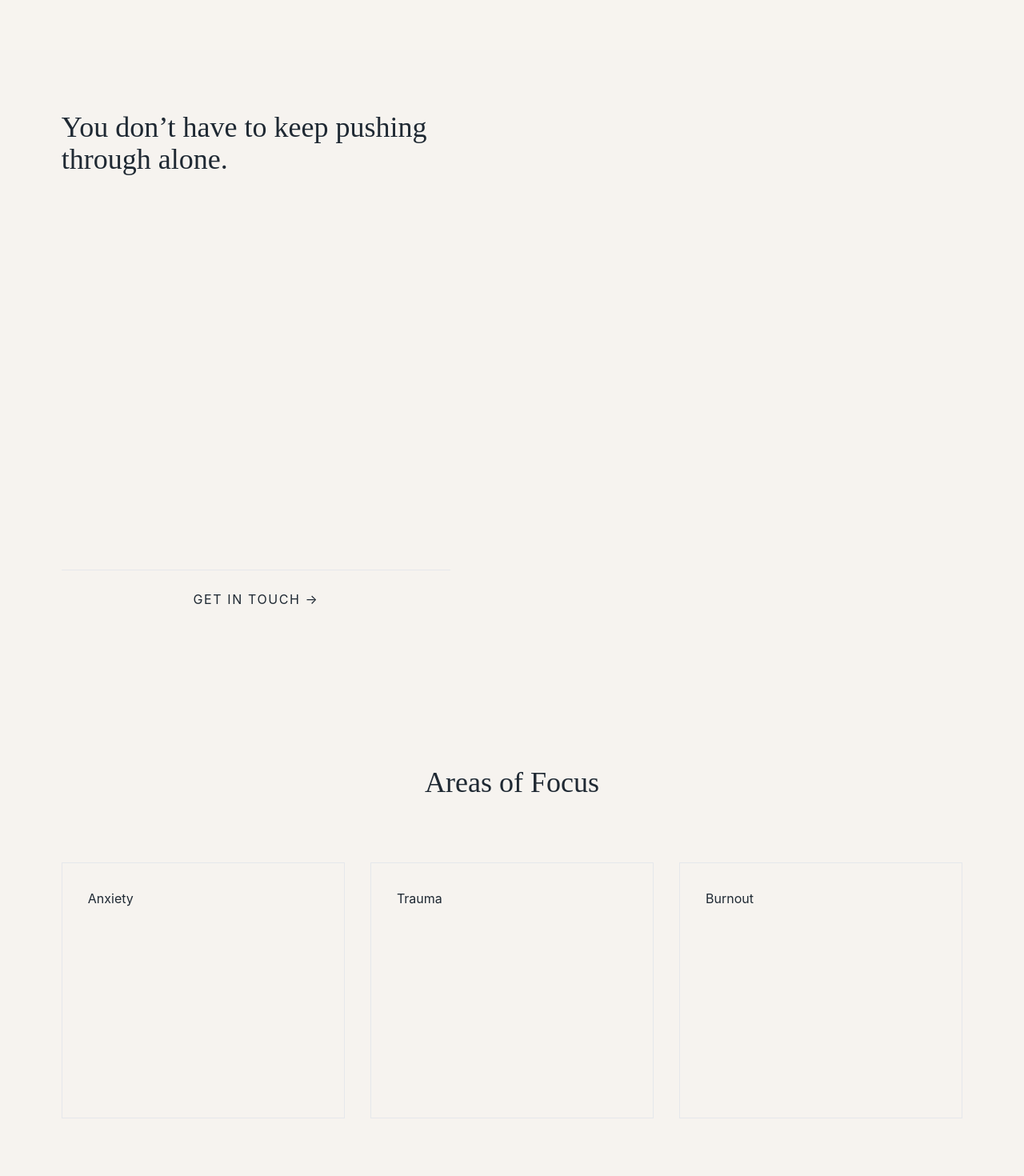
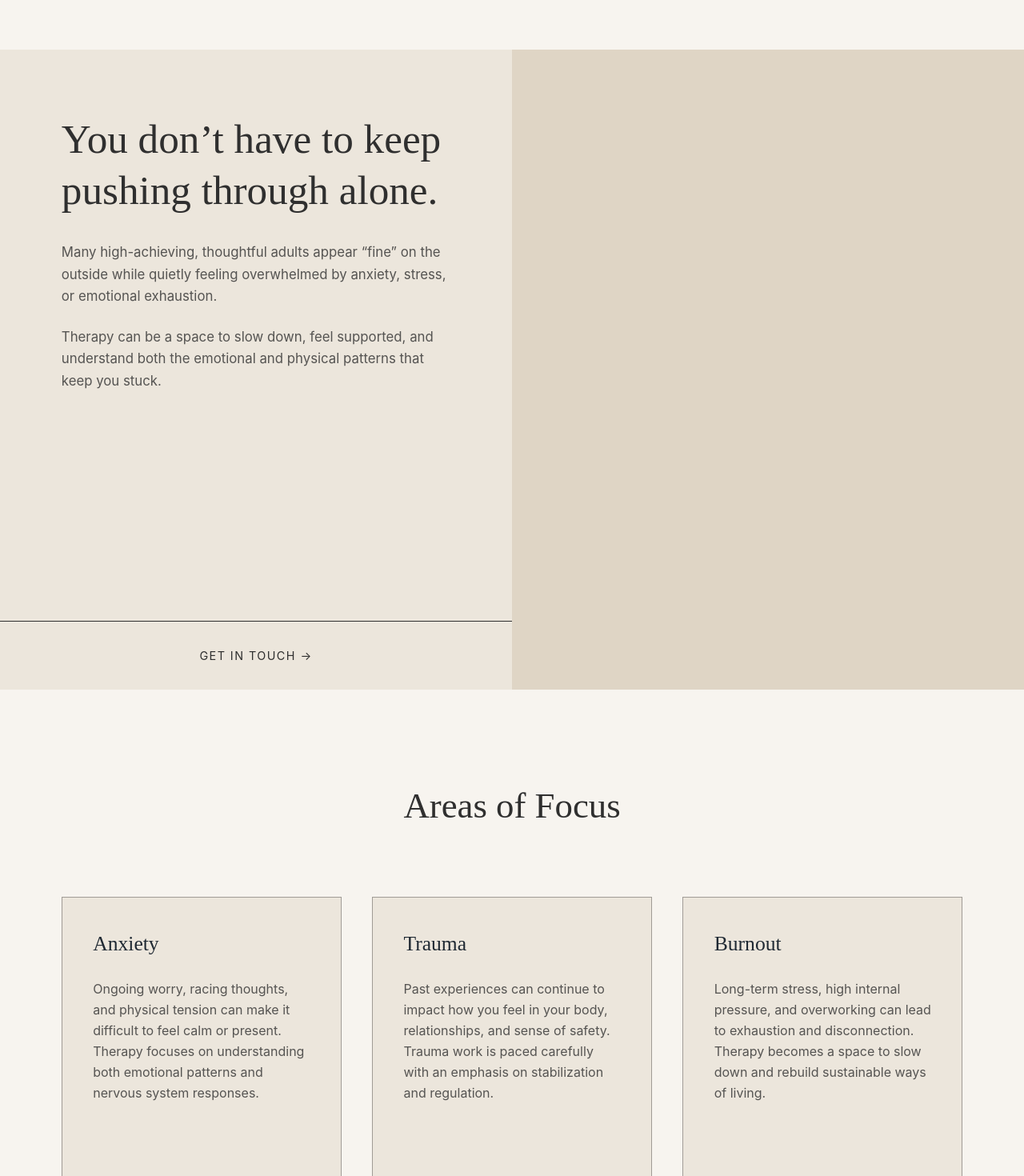
Before and after one commit to jacksyswain/maya-reynolds-therapy, a Next.js app: page / in a window 1280 px wide. Shown: the part 760-2230 px from the top of the page at 80% size. Built offline with nearby package versions, Linux system fonts and the light colour scheme.

Commit message:
new update

```diff
--- a/components/Intro.jsx
+++ b/components/Intro.jsx
@@ -1,16 +1,81 @@
-
 export default function Intro() {
   return (
-    <section className="bg-secondary min-h-[100vh] flex flex-col lg:flex-row">
-      <div className="lg:w-1/2 p-[6vw] flex flex-col justify-between">
-        <h2 className="font-serif text-primary text-4xl">
-          You don’t have to keep pushing through alone.
-        </h2>
-        <button className="border-t border-primary py-6 uppercase tracking-widest">
-          Get in Touch →
-        </button>
+    <section className="bg-extra">
+      <div className="min-h-[100vh] flex flex-col-reverse lg:flex-row">
+
+        {/* TEXT — LEFT ON DESKTOP */}
+        <div
+          className="
+            relative
+            w-full lg:w-1/2
+            px-[6vw]
+            pt-[10vh]
+            pb-[14vh]
+            flex flex-col
+            justify-between
+          "
+        >
+          {/* CONTENT */}
+          <div className="max-w-[42rem]">
+            <h2
+              className="
+                font-serif
+                text-textDark
+                text-[clamp(2.4rem,4vw,3.4rem)]
+                leading-tight
+                mb-[4vh]
+              "
+            >
+              You don’t have to keep pushing through alone.
+            </h2>
+
+            <p
+              className="
+                text-textDark/80
+                text-[clamp(1.05rem,1.3vw,1.25rem)]
+                leading-relaxed
+                mb-[3vh]
+              "
+            >
+              Many high-achieving, thoughtful adults appear “fine” on the
+              outside while quietly feeling overwhelmed by anxiety, stress,
+              or emotional exhaustion.
+            </p>
+
+            <p
+              className="
+                text-textDark/80
+                text-[clamp(1.05rem,1.3vw,1.25rem)]
+                leading-relaxed
+              "
+            >
+              Therapy can be a space to slow down, feel supported, and
+              understand both the emotional and physical patterns that keep
+              you stuck.
+            </p>
+          </div>
+
+          {/* BOTTOM CTA */}
+          <button
+            className="
+              absolute bottom-0 left-0
+              w-full
+              border-t border-textDark
+              py-[4vh]
+              text-textDark
+              uppercase tracking-widest
+              text-[clamp(0.9rem,1vw,1rem)]
+              hover:bg-olive hover:text-cream
+              transition
+            "
+          >
+            Get in Touch →
+          </button>
+        </div>
+
+        {/* IMAGE — RIGHT ON DESKTOP / TOP ON MOBILE */}
+        <div className="w-full lg:w-1/2 min-h-[50vh] lg:min-h-[100vh] bg-sand" />
       </div>
-      <div className="lg:w-1/2 bg-accent" />
     </section>
   );
 }
--- a/components/Specialties.jsx
+++ b/components/Specialties.jsx
@@ -1,12 +1,88 @@
-
 export default function Specialties() {
   return (
-    <section className="py-[12vh] px-[6vw]">
-      <h2 className="font-serif text-center text-4xl mb-20">Areas of Focus</h2>
-      <div className="grid md:grid-cols-3 gap-8">
-        <div className="border p-8 bg-secondary min-h-[40vh]">Anxiety</div>
-        <div className="border p-8 bg-secondary min-h-[40vh]">Trauma</div>
-        <div className="border p-8 bg-secondary min-h-[40vh]">Burnout</div>
+    <section className="bg-cream py-[14vh]">
+      <div className="max-w-screen-2xl mx-auto px-[6vw]">
+
+        {/* HEADING */}
+        <h2
+          className="
+            font-serif
+            text-textDark
+            text-center
+            text-[clamp(2.2rem,3.5vw,3rem)]
+            mb-[10vh]
+          "
+        >
+          Areas of Focus
+        </h2>
+
+        {/* CARDS */}
+        <div className="grid grid-cols-1 md:grid-cols-3 gap-[3vw]">
+
+          {/* ANXIETY */}
+          <div
+            className="
+              bg-extra
+              border border-textDark/40
+              p-[3vw]
+              min-h-[50vh]
+              flex flex-col
+            "
+          >
+            <h3 className="font-serif text-[clamp(1.6rem,2vw,1.9rem)] mb-[3vh]">
+              Anxiety
+            </h3>
+
+            <p className="text-textDark/80 leading-relaxed text-[clamp(1rem,1.2vw,1.15rem)]">
+              Ongoing worry, racing thoughts, and physical tension can make it
+              difficult to feel calm or present. Therapy focuses on understanding
+              both emotional patterns and nervous system responses.
+            </p>
+          </div>
+
+          {/* TRAUMA */}
+          <div
+            className="
+              bg-extra
+              border border-textDark/40
+              p-[3vw]
+              min-h-[50vh]
+              flex flex-col
+            "
+          >
+            <h3 className="font-serif text-[clamp(1.6rem,2vw,1.9rem)] mb-[3vh]">
+              Trauma
+            </h3>
+
+            <p className="text-textDark/80 leading-relaxed text-[clamp(1rem,1.2vw,1.15rem)]">
+              Past experiences can continue to impact how you feel in your body,
+              relationships, and sense of safety. Trauma work is paced carefully
+              with an emphasis on stabilization and regulation.
+            </p>
+          </div>
+
+          {/* BURNOUT */}
+          <div
+            className="
+              bg-extra
+              border border-textDark/40
+              p-[3vw]
+              min-h-[50vh]
+              flex flex-col
+            "
+          >
+            <h3 className="font-serif text-[clamp(1.6rem,2vw,1.9rem)] mb-[3vh]">
+              Burnout
+            </h3>
+
+            <p className="text-textDark/80 leading-relaxed text-[clamp(1rem,1.2vw,1.15rem)]">
+              Long-term stress, high internal pressure, and overworking can lead
+              to exhaustion and disconnection. Therapy becomes a space to slow
+              down and rebuild sustainable ways of living.
+            </p>
+          </div>
+
+        </div>
       </div>
     </section>
   );
```
